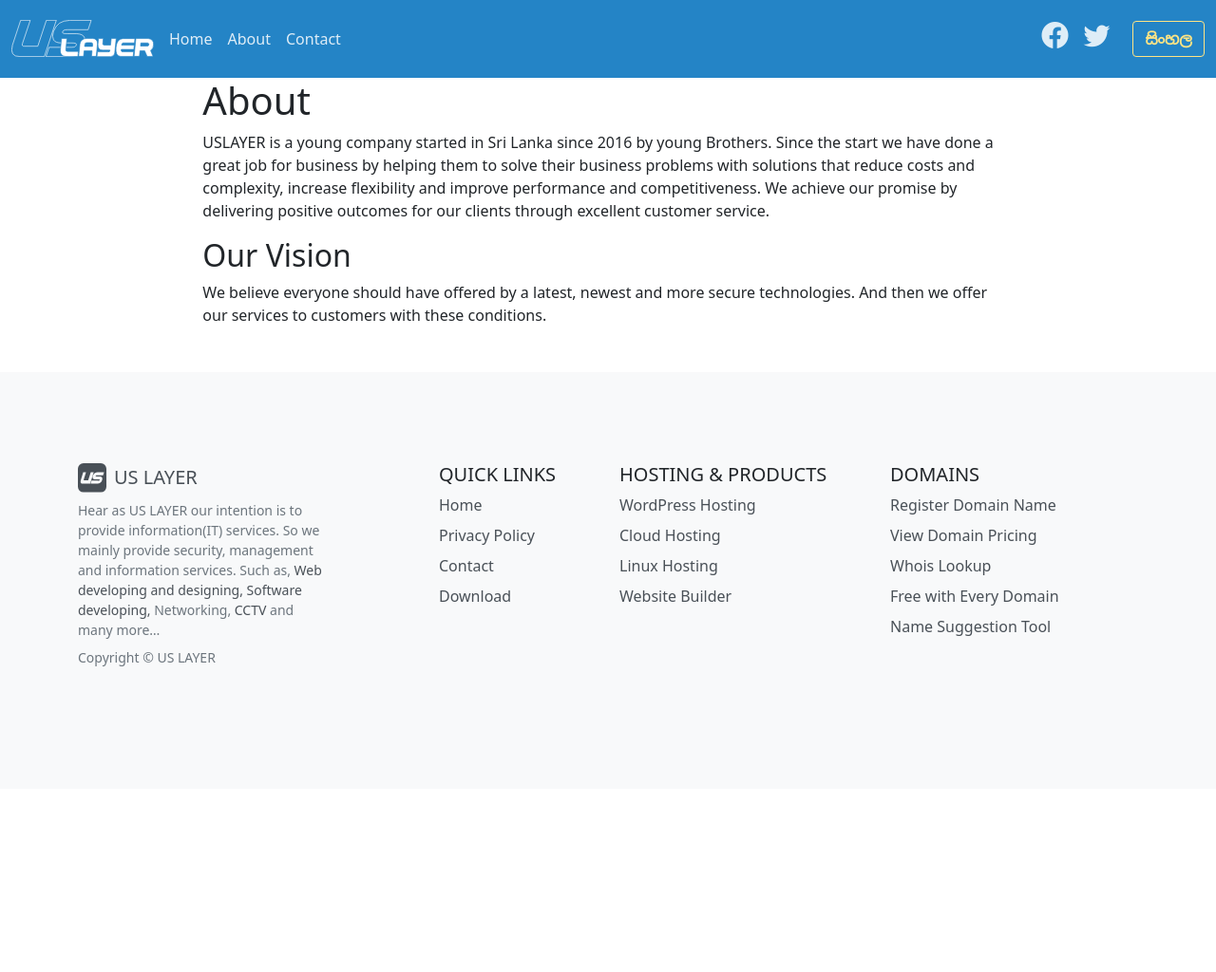
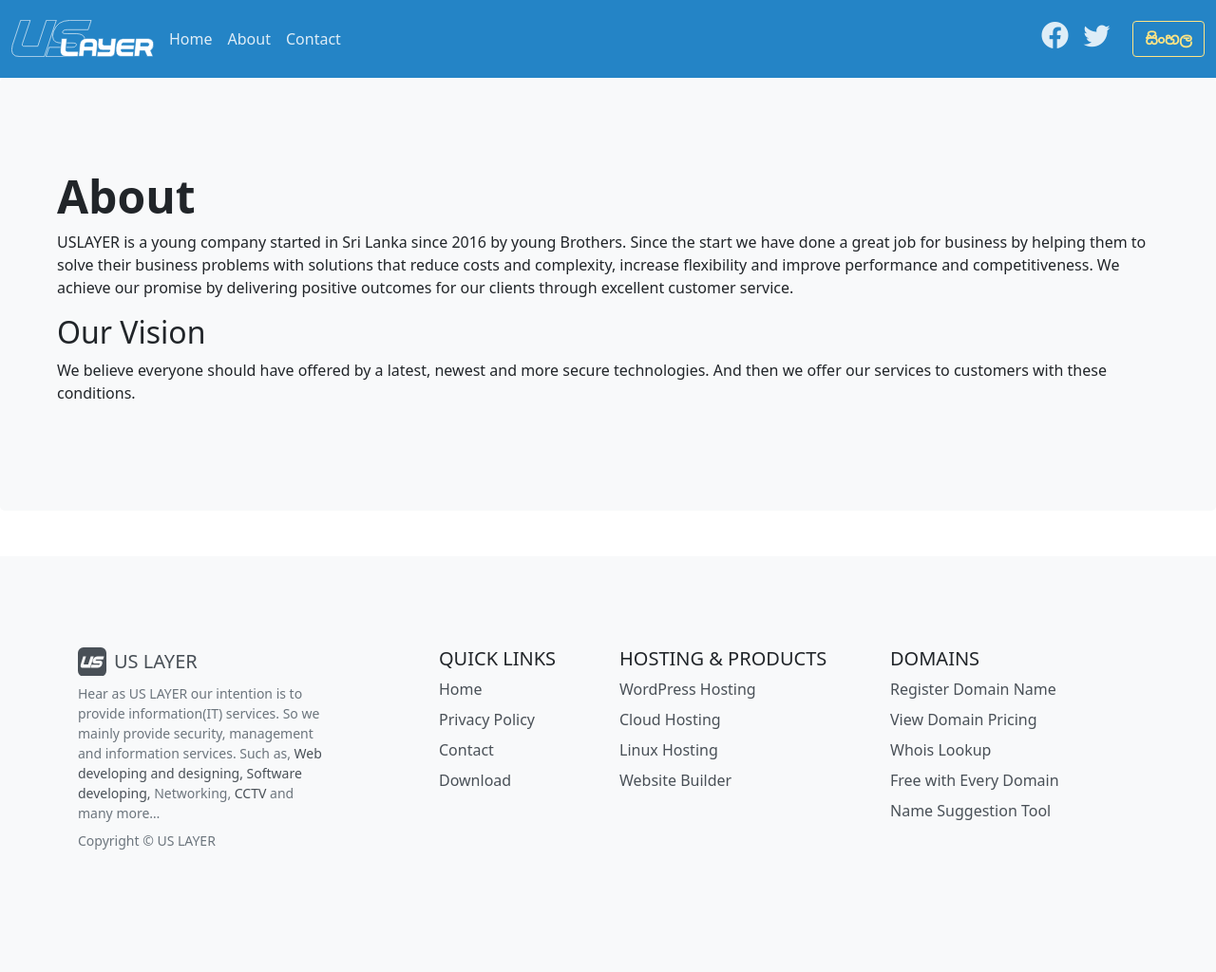
Before and after one commit to uslayer/uslayer.github.io, a Jekyll site: the page built from pages/about.md, in a window 1280 px wide. Shown: the whole page at 95% size. Built offline with Jekyll 4.4.1, drawn with Linux system fonts in a browser that asks for light colours; before the commit the page ends 900 px from its top, so only the background shows below that.

Commit message:
Update page.html

```diff
--- a/_layouts/page.html
+++ b/_layouts/page.html
@@ -9,20 +9,19 @@
 {% endif %}
 <!-- End Featured Image -->
 
-<div class="col-lg-8 mx-auto">
 
-  <div class="mainheading">
-    <h1 class="posttitle">{{ page.title }}</h1>
-  </div>
 
-  <div class="article-post serif-font">
-    {{content}}
-  </div>
 
-  {% if page.comments == true %}
-  <div id="comments">
-      {% include disqus.html %}
-  </div>
-  {% endif %}
+    <div class="p-5 mb-4 bg-light rounded-3">
+      <div class="container-fluid py-5">
+        <h1 class="display-5 fw-bold">{{ page.title }}</h1>
+        {{content}}
+      </div>
+    </div>
 
-</div>
+
+    {% if page.comments == true %}
+    <div id="comments">
+        {% include disqus.html %}
+    </div>
+    {% endif %}
```
